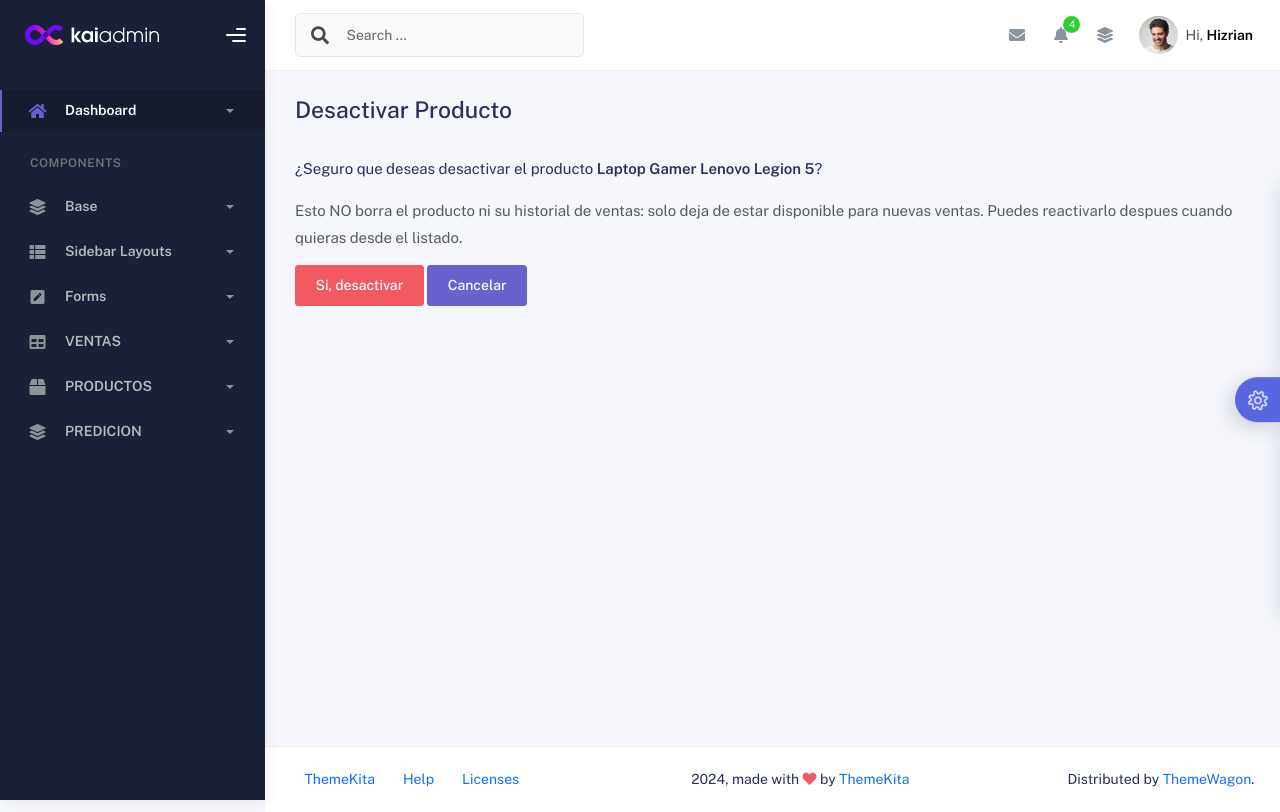
After one commit to KodderCraft/Ferreter-a---logica-de-Negocio, a Django app: page /productos/1/eliminar/ in a window 1280 px wide. The commit adds this page. Run offline with Django 5.2, Linux system fonts and the light colour scheme; data comes from the database, SQL or seed files in the repository; some libraries are stand-ins or nearby versions.

Commit message:
CRUD productos: desactivar/activar (Delete logico)
Agrega eliminar_producto (confirma por GET, en POST pone activo=False
-- nunca llama producto.delete(), ya que DetalleVenta.producto tiene
on_delete=CASCADE y borrar de verdad destruiria el historial de
ventas) y activar_producto (toggle inverso, mismo patron que
cambiar_estado_venta en ventas). Se agregan las rutas, la pantalla de
confirmacion, y los botones Desactivar/Activar en el listado.

Probado manualmente: desactivar saca al producto del filtro
activo=True que usa registrar_venta para el combo de venta;
reactivar lo devuelve.

```diff
--- /dev/null
+++ b/productos/templates/productos/producto_confirm_delete.html
@@ -0,0 +1,37 @@
+{% load static %}
+{% include 'private/header.html' %}
+
+<div class="container">
+    <div class="page-inner">
+
+        <h3>Desactivar Producto</h3>
+        <br>
+
+        <p>
+            ¿Seguro que deseas desactivar el producto
+            <strong>{{ producto.nombre_producto }}</strong>?
+        </p>
+        <p class="text-muted">
+            Esto NO borra el producto ni su historial de ventas: solo deja
+            de estar disponible para nuevas ventas. Puedes reactivarlo
+            despues cuando quieras desde el listado.
+        </p>
+
+        <!-- POST real (no un simple link) para que desactivar siempre
+             pase por confirmacion explicita del usuario, y para evitar
+             que un GET (por ejemplo, un crawler o un prefetch del
+             navegador) dispare la accion por accidente. -->
+        <form method="POST">
+            {% csrf_token %}
+            <button type="submit" class="btn btn-danger">
+                Si, desactivar
+            </button>
+            <a href="{% url 'productos_index' %}" class="btn btn-secondary">
+                Cancelar
+            </a>
+        </form>
+
+    </div>
+</div>
+
+{% include 'private/footer.html' %}
--- a/productos/urls.py
+++ b/productos/urls.py
@@ -10,4 +10,6 @@ urlpatterns = [
     path('', views.productos_index, name='productos_index'),
     path('nuevo/', views.crear_producto, name='crear_producto'),
     path('<int:id>/editar/', views.editar_producto, name='editar_producto'),
+    path('<int:id>/eliminar/', views.eliminar_producto, name='eliminar_producto'),
+    path('<int:id>/activar/', views.activar_producto, name='activar_producto'),
 ]
--- a/productos/views.py
+++ b/productos/views.py
@@ -76,3 +76,44 @@ def editar_producto(request, id):
         "productos/producto_form.html",
         {"form": form, "titulo": f"Editar Producto: {producto.nombre_producto}"},
     )
+
+
+def eliminar_producto(request, id):
+    """
+    "Elimina" (Delete) un producto -- en realidad lo desactiva.
+
+    Nunca se llama producto.delete(): Producto tiene un ForeignKey desde
+    DetalleVenta con on_delete=CASCADE, asi que borrar de verdad un
+    producto con ventas asociadas destruiria ese historial de ventas.
+    En su lugar, este CRUD usa el campo 'activo' que ya existia en el
+    modelo (y que 'ventas.views.registrar_venta' ya usa para filtrar
+    el combo de productos disponibles): desactivar un producto hace que
+    deje de ofrecerse para nuevas ventas, sin tocar lo ya vendido.
+
+    GET: muestra una pantalla de confirmacion.
+    POST: pone activo=False y redirige al listado.
+    """
+    producto = get_object_or_404(Producto, id=id)
+
+    if request.method == "POST":
+        producto.activo = False
+        producto.save()
+        messages.success(request, f"El producto '{producto.nombre_producto}' fue desactivado.")
+        return redirect("productos_index")
+
+    return render(request, "productos/producto_confirm_delete.html", {"producto": producto})
+
+
+def activar_producto(request, id):
+    """
+    Reactiva un producto previamente desactivado (activo=True).
+
+    Es un toggle simple via GET+redirect, igual que
+    'ventas.views.cambiar_estado_venta': no hace falta pantalla de
+    confirmacion porque reactivar no tiene ningun efecto destructivo.
+    """
+    producto = get_object_or_404(Producto, id=id)
+    producto.activo = True
+    producto.save()
+    messages.success(request, f"El producto '{producto.nombre_producto}' fue reactivado.")
+    return redirect("productos_index")
```
Also changed, not shown: productos/templates/productos/productos_index.html (+9 -0 lines).
